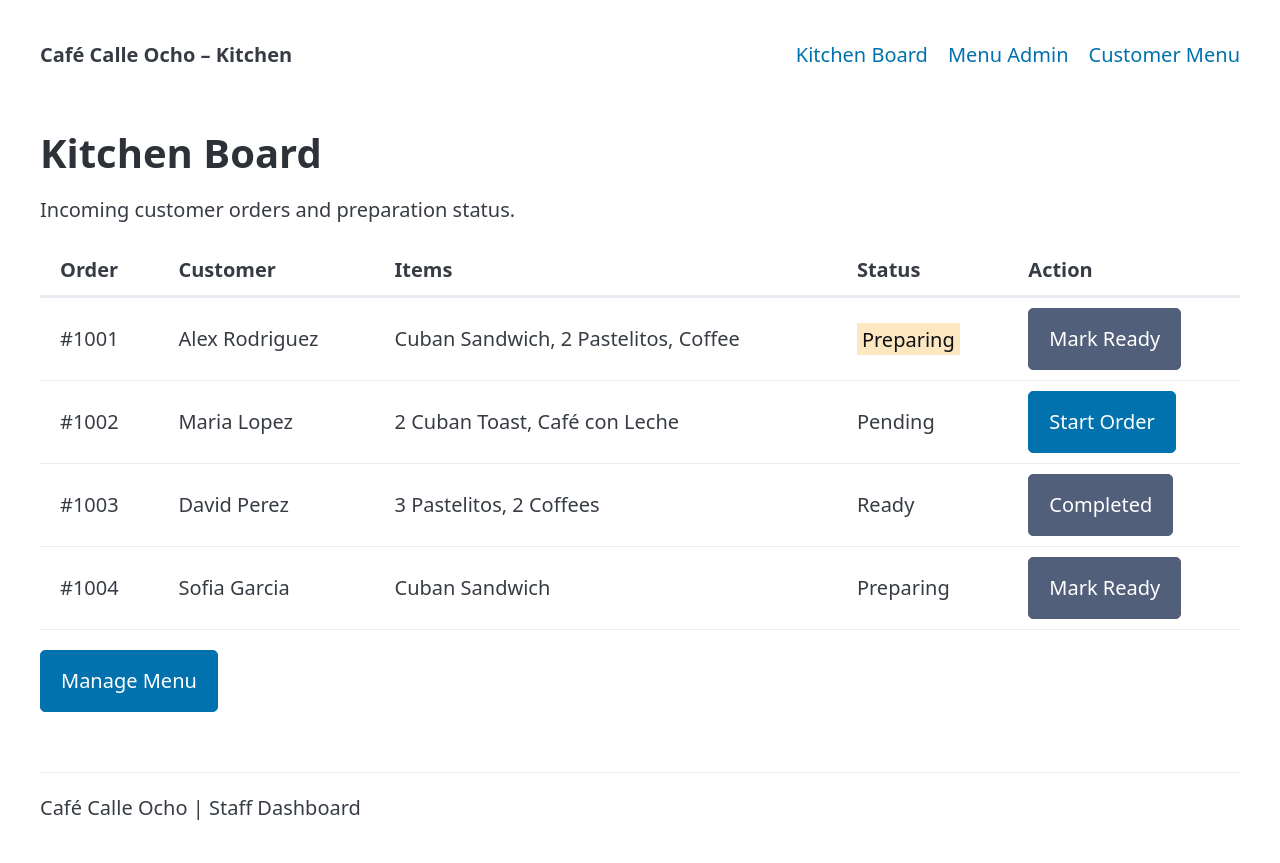
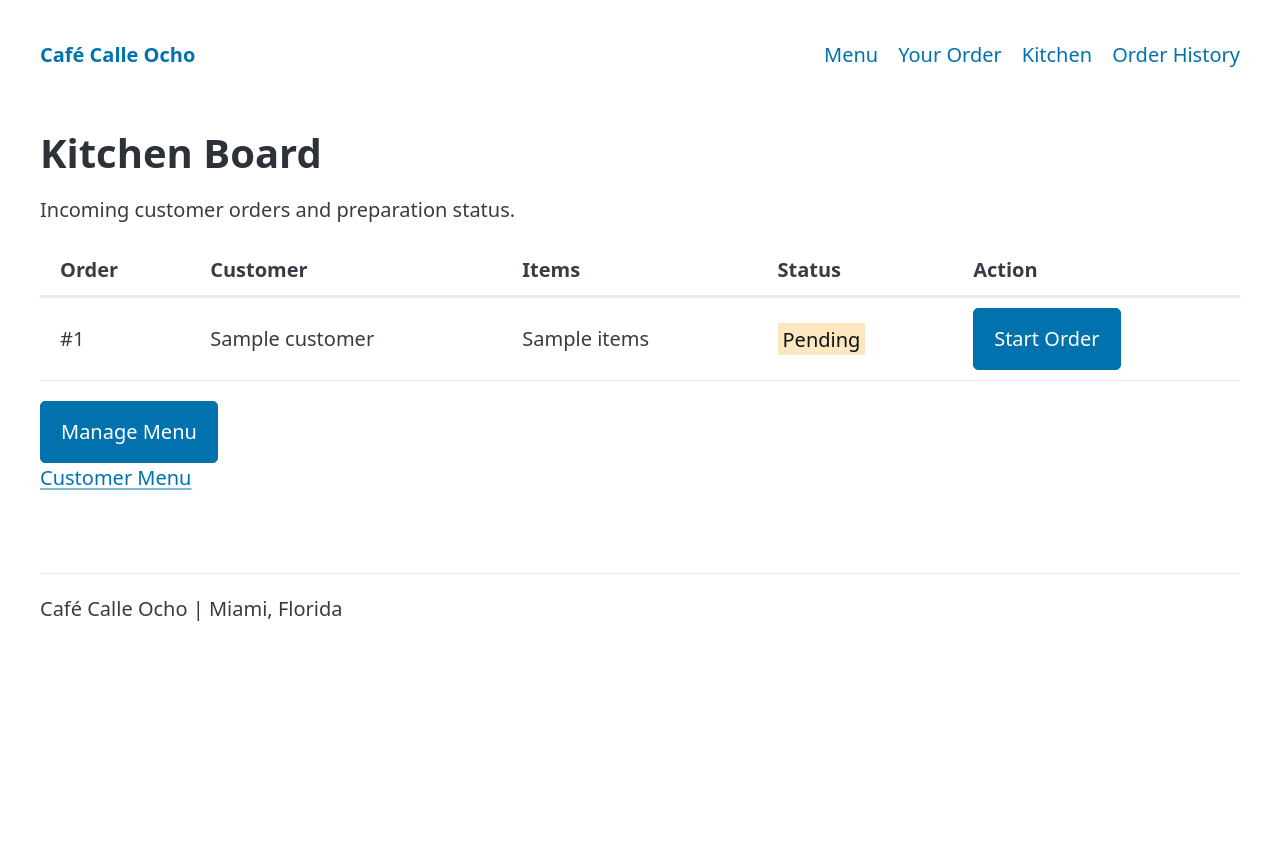
Before and after one commit to Andress005/EGN475_W1A2_RinconAndres, a Flask app: template templates/kitchen.html in a window 1280 px wide. After the commit the page ends 621 px from the top, so only its background shows below. Run offline with Flask 3, Linux system fonts and the light colour scheme; the template is opened without the code that fills it: most values are stand-ins (such as "Sample title", 1, 10 or a date in 2020); some libraries are stand-ins or nearby versions.

Commit message:
Add kitchen board and order history pages

```diff
--- a/app.py
+++ b/app.py
@@ -49,18 +49,66 @@ SAMPLE_ITEMS = [
     }
 ]
 
+
 # Sample kitchen orders
 SAMPLE_KITCHEN_ORDERS = [
-    {"id": 101, "customer": "Maria", "items": "Cuban Sandwich, Café con Leche", "status": "Preparing"},
-    {"id": 102, "customer": "Carlos", "items": "Guava Pastelito, Cortadito", "status": "New"},
-    {"id": 103, "customer": "Sofia", "items": "Cuban Toast, Ham Croqueta", "status": "Ready"}
+    {
+        "id": 1001,
+        "customer": "Alex Rodriguez",
+        "items": "Cuban Sandwich, 2 Pastelitos, Coffee",
+        "status": "Preparing"
+    },
+    {
+        "id": 1002,
+        "customer": "Maria Lopez",
+        "items": "2 Cuban Toast, Café con Leche",
+        "status": "Pending"
+    },
+    {
+        "id": 1003,
+        "customer": "David Perez",
+        "items": "3 Pastelitos, 2 Coffees",
+        "status": "Ready"
+    },
+    {
+        "id": 1004,
+        "customer": "Sofia Garcia",
+        "items": "Cuban Sandwich",
+        "status": "Preparing"
+    }
 ]
+
 
 # Sample order history
 SAMPLE_ORDERS = [
-    {"id": 101, "customer": "Maria", "date": "November 8, 2026", "total_cents": 1200},
-    {"id": 102, "customer": "Carlos", "date": "November 7, 2026", "total_cents": 525},
-    {"id": 103, "customer": "Sofia", "date": "November 6, 2026", "total_cents": 375}
+    {
+        "id": 1001,
+        "date": "October 29, 2026",
+        "items": "Cuban Sandwich, Coffee, Pastelitos",
+        "total_cents": 1700,
+        "status": "Preparing"
+    },
+    {
+        "id": 998,
+        "date": "October 27, 2026",
+        "items": "Café con Leche, Cuban Toast",
+        "total_cents": 550,
+        "status": "Completed"
+    },
+    {
+        "id": 992,
+        "date": "October 24, 2026",
+        "items": "2 Cuban Sandwiches",
+        "total_cents": 1700,
+        "status": "Completed"
+    }
+]
+
+#Sample order items
+SAMPLE_ORDER_ITEMS = [
+    {"name": "Café con Leche", "quantity": 1, "price_cents": 350},
+    {"name": "Guava Pastelito", "quantity": 2, "price_cents": 250},
+    {"name": "Cuban Sandwich", "quantity": 1, "price_cents": 850}
 ]
 
 
@@ -93,8 +141,17 @@ def item_detail(item_id):
 # New order page
 @app.route("/order/new")
 def new_order():
-    return render_template("order.html")
+    total_cents = sum(
+        item["quantity"] * item["price_cents"]
+        for item in SAMPLE_ORDER_ITEMS
+    )
 
+    return render_template(
+        "order.html",
+        order_items=SAMPLE_ORDER_ITEMS,
+        customer="Alex Rodriguez",
+        total_cents=total_cents
+    )
 
 # Kitchen board
 @app.route("/kitchen")
--- a/templates/kitchen.html
+++ b/templates/kitchen.html
@@ -1,27 +1,10 @@
 
-<!DOCTYPE html>
-<html lang="en">
-<head>
-    <meta charset="UTF-8">
-    <meta name="viewport" content="width=device-width, initial-scale=1.0">
-    <title>Café Calle Ocho | Kitchen Board</title>
-    <link rel="stylesheet" href="https://cdn.jsdelivr.net/npm/@picocss/pico@2/css/pico.min.css">
-</head>
-<body>
-<header class="container">
-    <nav>
-        <ul>
-            <li><strong>Café Calle Ocho – Kitchen</strong></li>
-        </ul>
-        <ul>
-            <li><a href="kitchen.html">Kitchen Board</a></li>
-            <li><a href="menu-admin.html">Menu Admin</a></li>
-            <li><a href="menu.html">Customer Menu</a></li>
-        </ul>
-    </nav>
-</header>
+{% extends "base.html" %}
 
-<main class="container">
+{% block title %}Kitchen Board | Café Calle Ocho{% endblock %}
+
+{% block content %}
+
 <h1>Kitchen Board</h1>
 <p>Incoming customer orders and preparation status.</p>
 
@@ -35,44 +18,36 @@
             <th>Action</th>
         </tr>
     </thead>
+
     <tbody>
+        {% for order in orders %}
         <tr>
-                <td>#1001</td>
-                <td>Alex Rodriguez</td>
-                <td>Cuban Sandwich, 2 Pastelitos, Coffee</td>
-                <td><mark>Preparing</mark></td>
-                <td><button class="secondary">Mark Ready</button></td>
+            <td>#{{ order.id }}</td>
+            <td>{{ order.customer }}</td>
+            <td>{{ order.items }}</td>
+            <td>
+                <mark>{{ order.status }}</mark>
+            </td>
+            <td>
+                {% if order.status == "Pending" %}
+                    <button>Start Order</button>
+                {% elif order.status == "Preparing" %}
+                    <button class="secondary">Mark Ready</button>
+                {% else %}
+                    <button class="secondary">Completed</button>
+                {% endif %}
+            </td>
         </tr>
-            <tr>
-                <td>#1002</td>
-                <td>Maria Lopez</td>
-                <td>2 Cuban Toast, Café con Leche</td>
-                <td>Pending</td>
-                <td><button>Start Order</button></td>
-            </tr>
-            <tr>
-                <td>#1003</td>
-                <td>David Perez</td>
-                <td>3 Pastelitos, 2 Coffees</td>
-                <td>Ready</td>
-                <td><button class="secondary">Completed</button></td>
-            </tr>
-            <tr>
-                <td>#1004</td>
-                <td>Sofia Garcia</td>
-                <td>Cuban Sandwich</td>
-                <td>Preparing</td>
-                <td><button class="secondary">Mark Ready</button></td>
-            </tr>
+        {% endfor %}
     </tbody>
 </table>
 
-    <a href="menu-admin.html" role="button">Manage Menu</a>
-</main>
+<a href="{{ url_for('menu_admin') }}" role="button">
+    Manage Menu
+</a>
 
-<footer class="container">
-    <hr>
-    <p>Café Calle Ocho | Staff Dashboard</p>
-</footer>
-</body>
-</html>
+<p>
+    <a href="{{ url_for('menu') }}">Customer Menu</a>
+</p>
+
+{% endblock %}
```
Also changed, not shown: templates/history.html (+19 -49 lines). Lines whose indentation alone changed are shown as unchanged.
